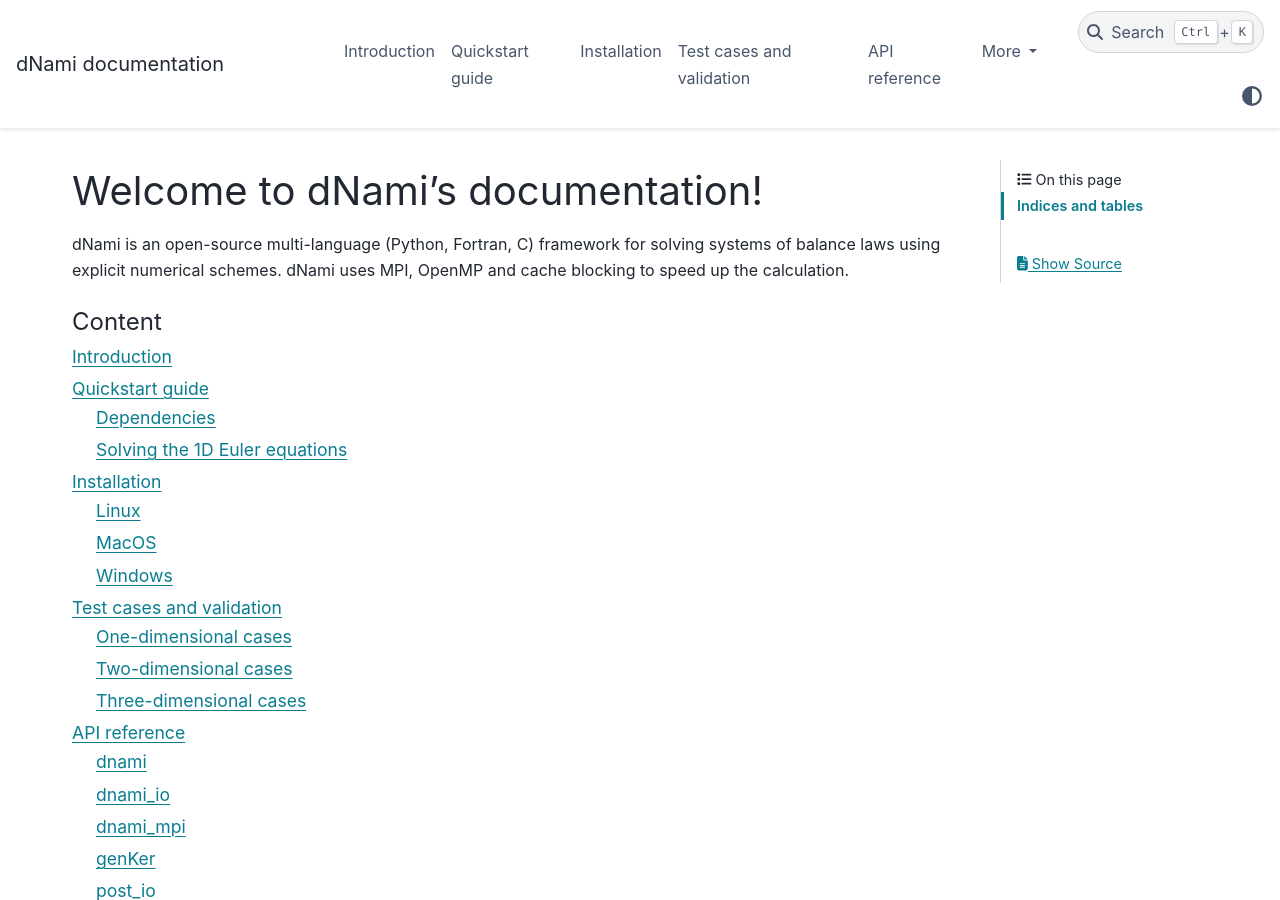
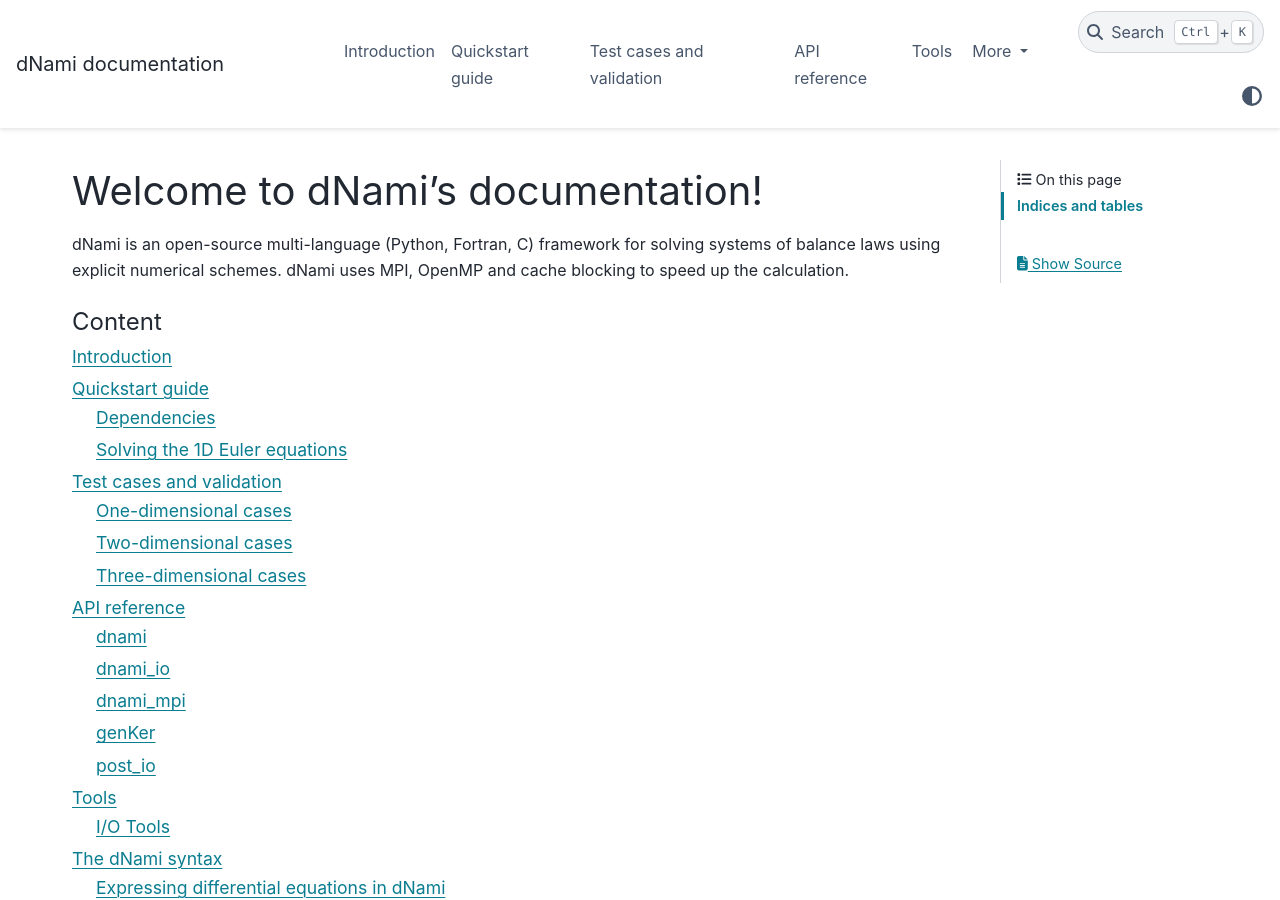
Before and after one commit to dNamiLab/dNami, a Sphinx documentation site: the page built from doc/index.rst, in a window 1280 px wide and 900 px high. Built offline with Sphinx 7.4.7 and the PyData theme 0.15.4, drawn with Linux system fonts in a browser that asks for light colours.

Commit message:
Removed the installtion section

```diff
--- a/doc/index.rst
+++ b/doc/index.rst
@@ -15,7 +15,6 @@
 
    usage/introduction
    usage/quickstart
-   usage/installation
    usage/testcases
    usage/api
    usage/tools
--- a/doc/usage/installation.rst
+++ b/doc/usage/installation.rst
@@ -1,3 +1,5 @@
+:orphan:
+
 Installation
 ************
 
```
